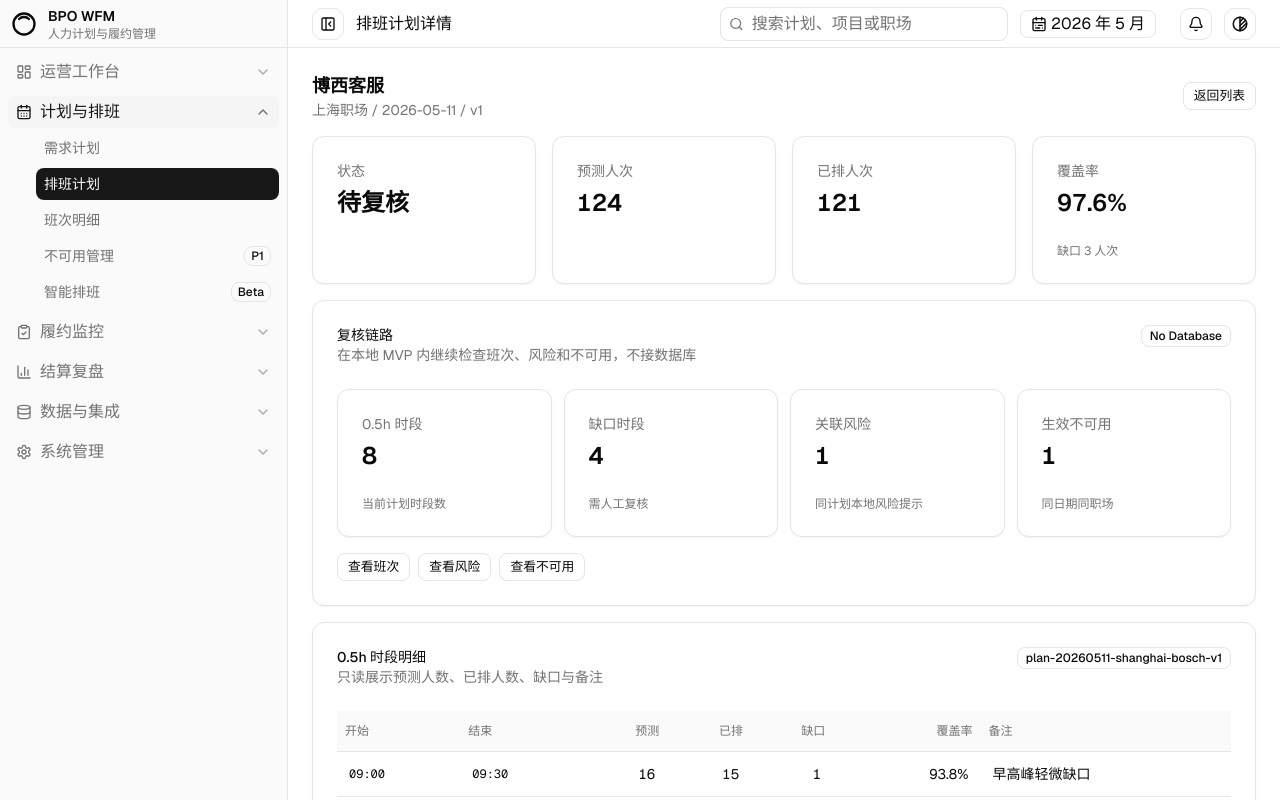
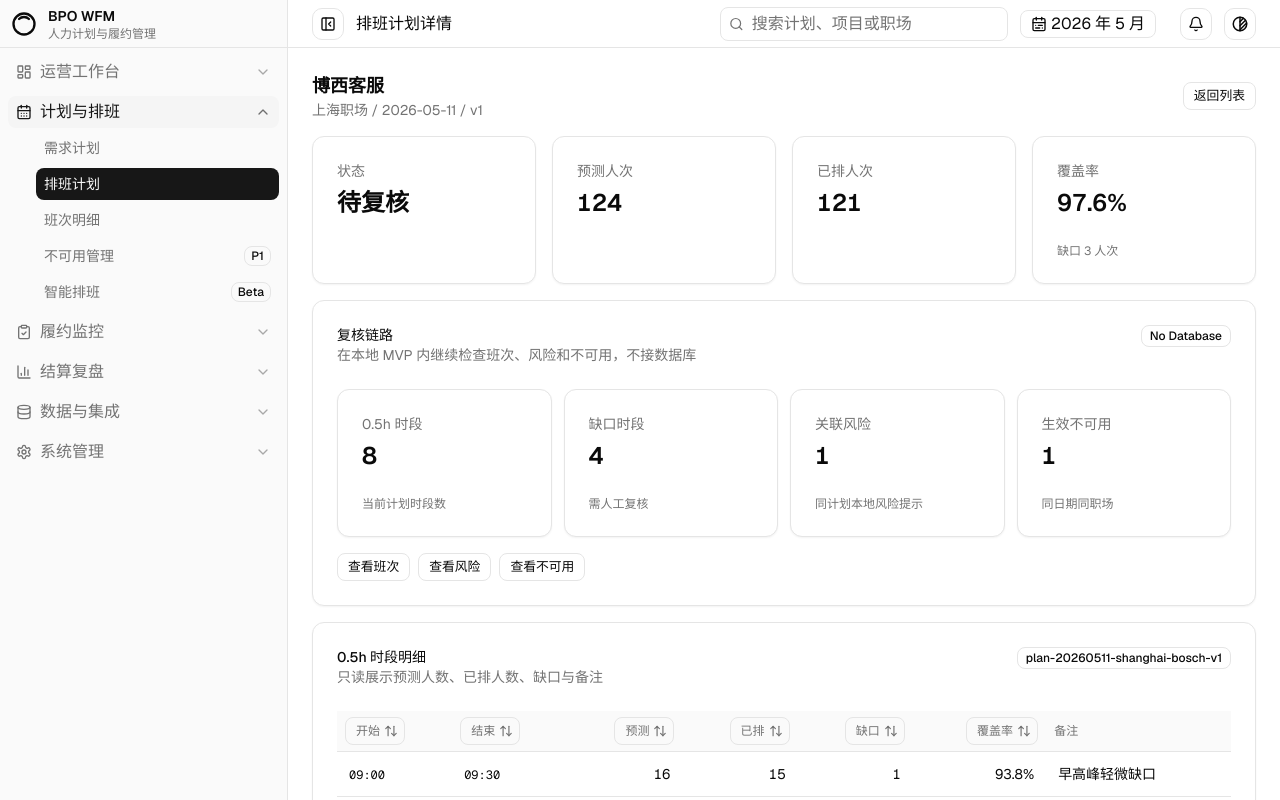
Before and after one commit to huiliuxu780/bpo-schedule-platform, a Next.js app: page /schedule-plans/plan-20260511-shanghai-bosch-v1 in a window 1280 px wide. Built offline with nearby package versions, Linux system fonts and the light colour scheme; no server answers.

Commit message:
feat: migrate plan detail interval table and close qa

```diff
--- a/app/schedule-plans/[planId]/page.tsx
+++ b/app/schedule-plans/[planId]/page.tsx
@@ -2,6 +2,7 @@ import Link from "next/link"
 import { notFound } from "next/navigation"
 
 import { AppShell } from "@/components/app-shell"
+import { SchedulePlanIntervalTable } from "@/components/schedule-plan-interval-table"
 import {
   formatCoverageRate,
   getSchedulePlan,
@@ -18,14 +19,6 @@ import {
   CardTitle,
 } from "@/components/ui/card"
 import { getUnavailability } from "@/lib/unavailability"
-import {
-  Table,
-  TableBody,
-  TableCell,
-  TableHead,
-  TableHeader,
-  TableRow,
-} from "@/components/ui/table"
 
 type PageProps = {
   params: Promise<{
@@ -167,44 +160,7 @@ export default async function SchedulePlanDetailPage({ params }: PageProps) {
             <Badge variant="outline">{plan.summary.id}</Badge>
           </CardHeader>
           <CardContent>
-            <Table>
-              <TableHeader>
-                <TableRow>
-                  <TableHead>开始</TableHead>
-                  <TableHead>结束</TableHead>
-                  <TableHead className="text-right">预测</TableHead>
-                  <TableHead className="text-right">已排</TableHead>
-                  <TableHead className="text-right">缺口</TableHead>
-                  <TableHead className="text-right">覆盖率</TableHead>
-                  <TableHead>备注</TableHead>
-                </TableRow>
-              </TableHeader>
-              <TableBody>
-                {plan.intervals.map((item) => (
-                  <TableRow key={`${item.interval_start}-${item.interval_end}`}>
-                    <TableCell className="font-mono text-xs">
-                      {item.interval_start}
-                    </TableCell>
-                    <TableCell className="font-mono text-xs">
-                      {item.interval_end}
-                    </TableCell>
-                    <TableCell className="text-right tabular-nums">
-                      {item.forecast_agents}
-                    </TableCell>
-                    <TableCell className="text-right tabular-nums">
-                      {item.scheduled_agents}
-                    </TableCell>
-                    <TableCell className="text-right tabular-nums">
-                      {item.gap_agents}
-                    </TableCell>
-                    <TableCell className="text-right tabular-nums">
-                      {formatCoverageRate(item.coverage_rate)}
-                    </TableCell>
-                    <TableCell>{item.note}</TableCell>
-                  </TableRow>
-                ))}
-              </TableBody>
-            </Table>
+            <SchedulePlanIntervalTable intervals={plan.intervals} />
           </CardContent>
         </Card>
       </main>
--- /dev/null
+++ b/components/schedule-plan-interval-table.tsx
@@ -0,0 +1,204 @@
+"use client"
+
+import { ArrowUpDown } from "lucide-react"
+import {
+  type ColumnDef,
+  flexRender,
+  getCoreRowModel,
+  getSortedRowModel,
+  type SortingState,
+  useReactTable,
+} from "@tanstack/react-table"
+import * as React from "react"
+
+import { Button } from "@/components/ui/button"
+import {
+  Table,
+  TableBody,
+  TableCell,
+  TableHead,
+  TableHeader,
+  TableRow,
+} from "@/components/ui/table"
+import { formatCoverageRate, type SchedulePlanInterval } from "@/lib/schedule-plans"
+
+const columns: ColumnDef<SchedulePlanInterval>[] = [
+  {
+    accessorKey: "interval_start",
+    header: ({ column }) => (
+      <Button
+        variant="ghost"
+        size="sm"
+        onClick={() => column.toggleSorting(column.getIsSorted() === "asc")}
+      >
+        开始
+        <ArrowUpDown data-icon="inline-end" />
+      </Button>
+    ),
+    cell: ({ row }) => (
+      <span className="font-mono text-xs">{row.original.interval_start}</span>
+    ),
+  },
+  {
+    accessorKey: "interval_end",
+    header: ({ column }) => (
+      <Button
+        variant="ghost"
+        size="sm"
+        onClick={() => column.toggleSorting(column.getIsSorted() === "asc")}
+      >
+        结束
+        <ArrowUpDown data-icon="inline-end" />
+      </Button>
+    ),
+    cell: ({ row }) => (
+      <span className="font-mono text-xs">{row.original.interval_end}</span>
+    ),
+  },
+  {
+    accessorKey: "forecast_agents",
+    header: ({ column }) => (
+      <div className="flex justify-end">
+        <Button
+          variant="ghost"
+          size="sm"
+          onClick={() => column.toggleSorting(column.getIsSorted() === "asc")}
+        >
+          预测
+          <ArrowUpDown data-icon="inline-end" />
+        </Button>
+      </div>
+    ),
+    cell: ({ row }) => (
+      <div className="text-right tabular-nums">
+        {row.original.forecast_agents}
+      </div>
+    ),
+  },
+  {
+    accessorKey: "scheduled_agents",
+    header: ({ column }) => (
+      <div className="flex justify-end">
+        <Button
+          variant="ghost"
+          size="sm"
+          onClick={() => column.toggleSorting(column.getIsSorted() === "asc")}
+        >
+          已排
+          <ArrowUpDown data-icon="inline-end" />
+        </Button>
+      </div>
+    ),
+    cell: ({ row }) => (
+      <div className="text-right tabular-nums">
+        {row.original.scheduled_agents}
+      </div>
+    ),
+  },
+  {
+    accessorKey: "gap_agents",
+    header: ({ column }) => (
+      <div className="flex justify-end">
+        <Button
+          variant="ghost"
+          size="sm"
+          onClick={() => column.toggleSorting(column.getIsSorted() === "asc")}
+        >
+          缺口
+          <ArrowUpDown data-icon="inline-end" />
+        </Button>
+      </div>
+    ),
+    cell: ({ row }) => (
+      <div className="text-right tabular-nums">{row.original.gap_agents}</div>
+    ),
+  },
+  {
+    accessorKey: "coverage_rate",
+    header: ({ column }) => (
+      <div className="flex justify-end">
+        <Button
+          variant="ghost"
+          size="sm"
+          onClick={() => column.toggleSorting(column.getIsSorted() === "asc")}
+        >
+          覆盖率
+          <ArrowUpDown data-icon="inline-end" />
+        </Button>
+      </div>
+    ),
+    cell: ({ row }) => (
+      <div className="text-right tabular-nums">
+        {formatCoverageRate(row.original.coverage_rate)}
+      </div>
+    ),
+  },
+  {
+    accessorKey: "note",
+    header: "备注",
+  },
+]
+
+export function SchedulePlanIntervalTable({
+  intervals,
+}: {
+  intervals: SchedulePlanInterval[]
+}) {
+  "use no memo"
+
+  const [sorting, setSorting] = React.useState<SortingState>([
+    { id: "interval_start", desc: false },
+  ])
+  // TanStack Table exposes an imperative table API that React Compiler cannot memoize.
+  // eslint-disable-next-line react-hooks/incompatible-library
+  const table = useReactTable({
+    data: intervals,
+    columns,
+    state: { sorting },
+    onSortingChange: setSorting,
+    getCoreRowModel: getCoreRowModel(),
+    getSortedRowModel: getSortedRowModel(),
+  })
+
+  return (
+    <Table>
+      <TableHeader>
+        {table.getHeaderGroups().map((headerGroup) => (
+          <TableRow key={headerGroup.id}>
+            {headerGroup.headers.map((header) => (
+              <TableHead key={header.id}>
+                {header.isPlaceholder
+                  ? null
+                  : flexRender(
+                      header.column.columnDef.header,
+                      header.getContext()
+                    )}
+              </TableHead>
+            ))}
+          </TableRow>
+        ))}
+      </TableHeader>
+      <TableBody>
+        {table.getRowModel().rows.map((row) => (
+          <TableRow key={row.id}>
+            {row.getVisibleCells().map((cell) => (
+              <TableCell key={cell.id}>
+                {flexRender(cell.column.columnDef.cell, cell.getContext())}
+              </TableCell>
+            ))}
+          </TableRow>
+        ))}
+        {intervals.length === 0 ? (
+          <TableRow>
+            <TableCell
+              colSpan={columns.length}
+              className="h-24 text-center text-sm text-muted-foreground"
+            >
+              当前计划暂无时段明细
+            </TableCell>
+          </TableRow>
+        ) : null}
+      </TableBody>
+    </Table>
+  )
+}
--- a/tasks/backlog.yaml
+++ b/tasks/backlog.yaml
@@ -2207,7 +2207,7 @@ tasks:
   - id: F025
     title: "排班计划详情时段表 table parity 第五条迁移"
     priority: P1
-    status: ready
+    status: done
     required_workflow: frontend-scaffold
     allowed_files:
       - "app/**"
@@ -2237,3 +2237,68 @@ tasks:
       - "需要固化生产风险公式、状态码、结算规则或收费因子"
       - "验证失败"
     commit_after_done: true
+  - id: Q006
+    title: "F025 单故事 QA 验收收口"
+    priority: P1
+    status: done
+    required_workflow: qa
+    allowed_files:
+      - "docs/**"
+      - "tasks/backlog.yaml"
+      - "app/**"
+      - "components/**"
+    forbidden_files:
+      - "backend/**"
+      - "lib/**"
+      - "package.json"
+      - "package-lock.json"
+      - "pnpm-lock.yaml"
+      - "yarn.lock"
+    acceptance:
+      - "`bash scripts/check.sh` 通过。"
+      - "排班计划详情页 0.5h 时段表由独立 TanStack Table 组件渲染。"
+      - "时段表字段保留：开始、结束、预测、已排、缺口、覆盖率、备注。"
+      - "完成审计与追溯更新。"
+    auto_run: true
+    pm_confirmation_required: false
+    conflict_risk: low
+    stop_conditions:
+      - "验证失败"
+      - "需要新增依赖或修改 package/lockfile"
+      - "需要后端接口、真实数据源、数据库、认证或权限"
+      - "需要审批、导出、批量调班、自动排班或生产工作流能力"
+      - "需要固化生产风险公式、状态码、结算规则或收费因子"
+    commit_after_done: true
+  - id: F026
+    title: "风险明细受影响班次表 table parity 第六条迁移"
+    priority: P1
+    status: ready
+    required_workflow: frontend-scaffold
+    allowed_files:
+      - "app/**"
+      - "components/**"
+      - "docs/**"
+      - "tasks/backlog.yaml"
+    forbidden_files:
+      - "backend/**"
+      - "lib/**"
+      - "package.json"
+      - "package-lock.json"
+      - "pnpm-lock.yaml"
+      - "yarn.lock"
+    acceptance:
+      - "风险明细页受影响班次表由独立 TanStack Table 组件渲染。"
+      - "保留计划、项目、职场、时段、缺口、不可用人数、原因、建议和动作字段。"
+      - "排序保持展示层行为，不改变后端契约或业务口径。"
+      - "不启用批量选择、拖拽、审批、导出、批量调班或生产动作。"
+      - "`bash scripts/check.sh` 通过。"
+    auto_run: true
+    pm_confirmation_required: false
+    conflict_risk: medium
+    stop_conditions:
+      - "需要新增依赖或修改 package/lockfile"
+      - "需要后端接口、真实数据源、数据库、认证或权限"
+      - "需要审批、导出、批量调班、自动排班或生产工作流能力"
+      - "需要固化生产风险公式、状态码、结算规则或收费因子"
+      - "验证失败"
+    commit_after_done: true
```
Also changed, not shown: 6 other files (tests, documents, lock files or other folders).
